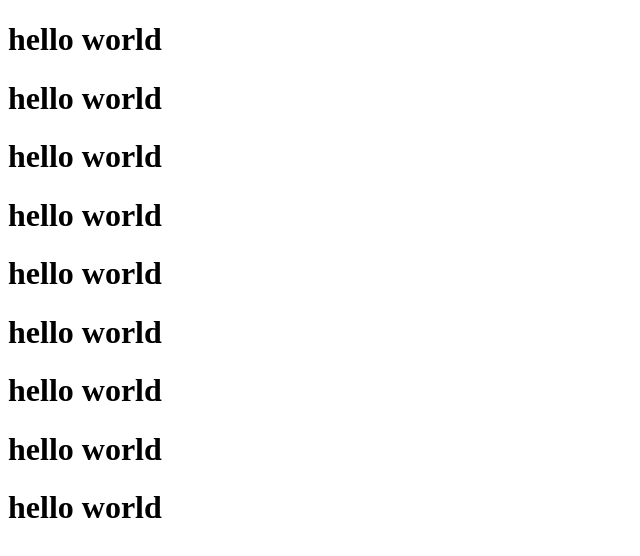
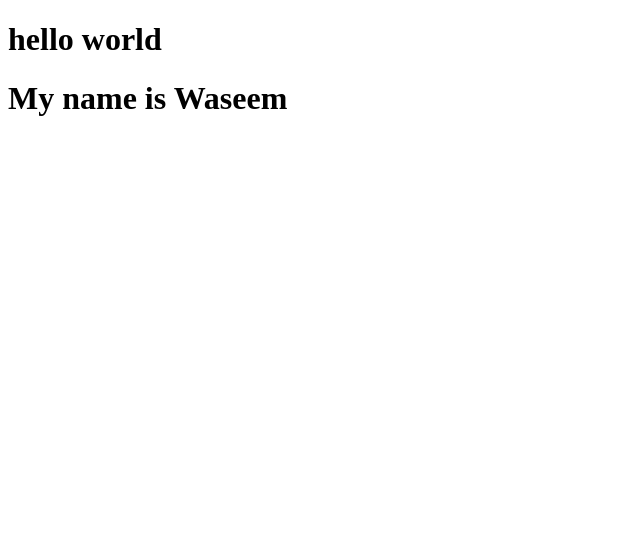
Before and after one commit to MuhammadWaseem13/git-prectice, a plain HTML site: page index.html in a window 1280 px wide. Shown: the whole page, without its empty margins (0-640 px from the left). Drawn offline with Linux system fonts and the light colour scheme.

Commit message:
Fix headings

```diff
--- a/index.html
+++ b/index.html
@@ -9,14 +9,7 @@
 </head>
 <body>
     <h1>hello world</h1>
-    <h1>hello world</h1>
-    <h1>hello world</h1>
-    <h1>hello world</h1>
-    <h1>hello world</h1>
-    <h1>hello world</h1>
-    <h1>hello world</h1>
-    <h1>hello world</h1>
-    <h1>hello world</h1>
+    <h1>My name is Waseem</h1>
 
 
     <script src="index.js"></script>
```
